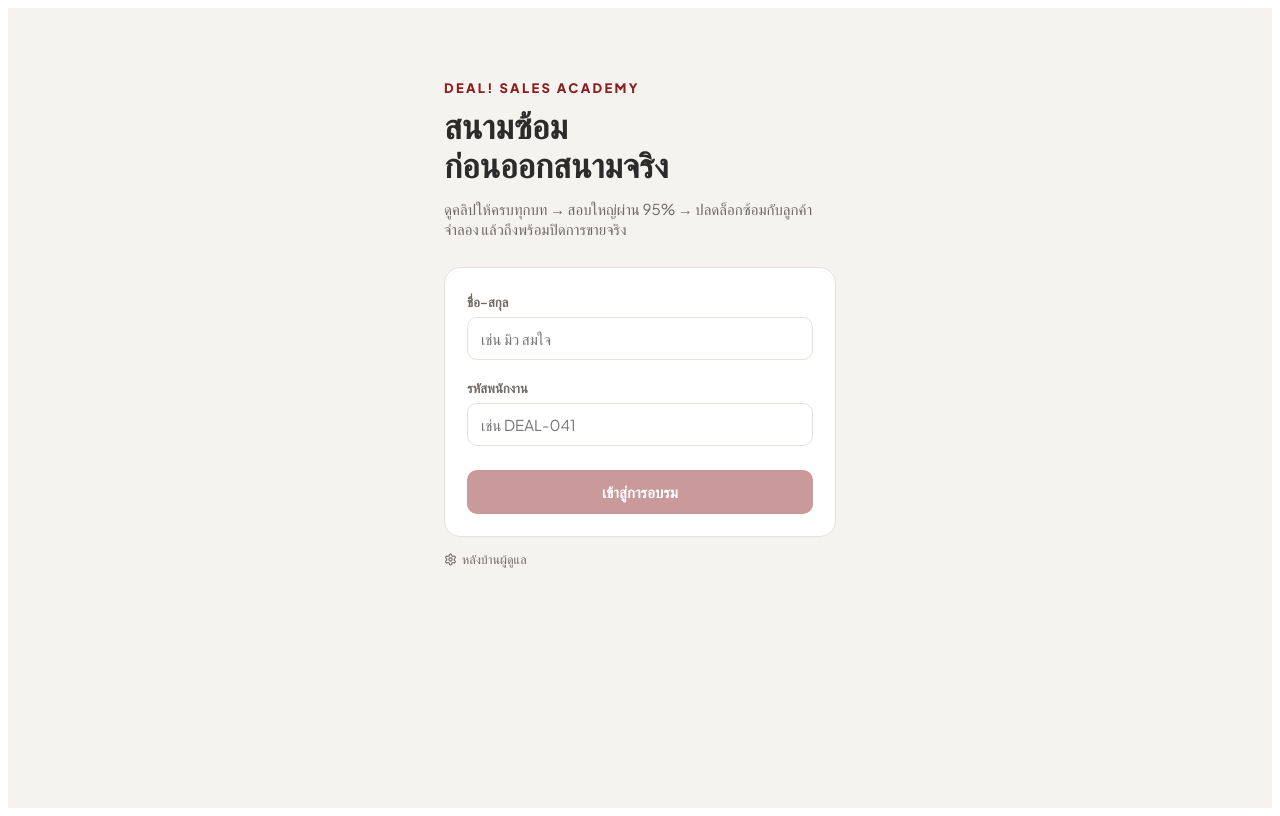
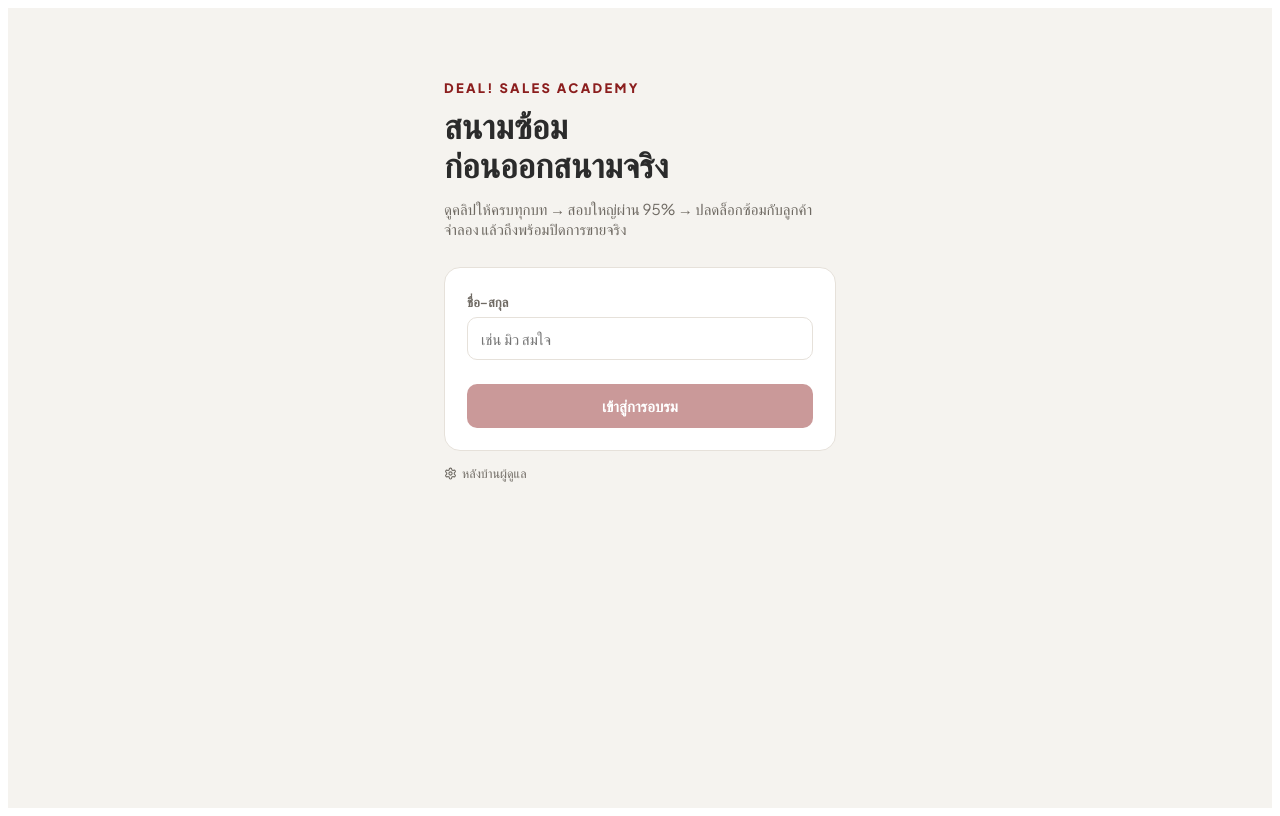
Before and after one commit to organization-Deal/trainingdealmaker, a React (Vite) app: page / in a window 1280 px wide. Built offline with nearby package versions, Linux system fonts and the light colour scheme; a web font is replaced by a local one.

Commit message:
Update App.jsx

```diff
--- a/src/App.jsx
+++ b/src/App.jsx
@@ -57,7 +57,7 @@ function YouTubePlayer({ videoId, onTime, onMeta, onEnd }) {
 
 export default function App() {
   const [user, setUser] = useState(loadUser());
-  const [progress, setProgress] = useState(() => { const u = loadUser(); return u ? loadProgress(u.empId) : {}; });
+  const [progress, setProgress] = useState(() => { const u = loadUser(); return u ? loadProgress(u.name) : {}; });
   const [screen, setScreen] = useState(loadUser() ? "dashboard" : "login");
   const [activeLesson, setActiveLesson] = useState(null);
 
@@ -72,15 +72,15 @@ export default function App() {
 
   const update = (lessonId, patch) => {
     const next = { ...progress, [lessonId]: { ...(progress[lessonId] || {}), ...patch } };
-    setProgress(next); if (user) saveProgress(user.empId, next);
+    setProgress(next); if (user) saveProgress(user.name, next);
   };
   const setFinal = (passed) => {
     const next = { ...progress, __final: { passed } };
-    setProgress(next); if (user) saveProgress(user.empId, next);
+    setProgress(next); if (user) saveProgress(user.name, next);
   };
-  const login = (name, empId) => {
-    const u = { name: name.trim(), empId: empId.trim() };
-    setUser(u); saveUser(u); setProgress(loadProgress(u.empId)); setScreen("dashboard");
+  const login = (name) => {
+    const u = { name: name.trim() };
+    setUser(u); saveUser(u); setProgress(loadProgress(u.name)); setScreen("dashboard");
   };
   const logout = () => { clearUser(); setUser(null); setProgress({}); setScreen("login"); };
 
@@ -140,8 +140,8 @@ export default function App() {
 
 /* ---------------- LOGIN ---------------- */
 function Login({ onLogin }) {
-  const [name, setName] = useState(""); const [emp, setEmp] = useState("");
-  const ready = name.trim() && emp.trim();
+  const [name, setName] = useState("");
+  const ready = name.trim();
   return (
     <div style={{ maxWidth: 440, margin: "0 auto", padding: "72px 24px" }}>
       <div style={{ fontWeight: 800, letterSpacing: "0.18em", fontSize: 13, color: BRAND.red }}>DEAL! SALES ACADEMY</div>
@@ -149,10 +149,8 @@ function Login({ onLogin }) {
       <p style={{ color: BRAND.sub, fontSize: 15, marginBottom: 28 }}>ดูคลิปให้ครบทุกบท → สอบใหญ่ผ่าน 95% → ปลดล็อกซ้อมกับลูกค้าจำลอง แล้วถึงพร้อมปิดการขายจริง</p>
       <div style={{ background: BRAND.card, border: `1px solid ${BRAND.line}`, borderRadius: 16, padding: 22 }}>
         <label style={lbl}>ชื่อ–สกุล</label>
-        <input className="f" style={inp} value={name} onChange={(e) => setName(e.target.value)} placeholder="เช่น มิว สมใจ" />
-        <label style={lbl}>รหัสพนักงาน</label>
-        <input className="f" style={inp} value={emp} onChange={(e) => setEmp(e.target.value)} placeholder="เช่น DEAL-041" />
-        <button className="f" onClick={() => ready && onLogin(name, emp)} disabled={!ready}
+        <input className="f" style={inp} value={name} onChange={(e) => setName(e.target.value)} onKeyDown={(e) => e.key === "Enter" && ready && onLogin(name)} placeholder="เช่น มิว สมใจ" />
+        <button className="f" onClick={() => ready && onLogin(name)} disabled={!ready}
           style={{ ...btnP, width: "100%", marginTop: 8, opacity: ready ? 1 : 0.45, cursor: ready ? "pointer" : "not-allowed" }}>เข้าสู่การอบรม</button>
       </div>
       <a href="#admin" style={{ display: "inline-flex", alignItems: "center", gap: 5, color: BRAND.sub, fontSize: 12.5, textDecoration: "none", marginTop: 14 }}>
@@ -170,8 +168,7 @@ function Sidebar({ user, lessons, progress, watchedCount, total, allWatched, fin
   return (
     <aside className="side">
       <div style={{ fontWeight: 800, letterSpacing: "0.14em", fontSize: 11, color: BRAND.red }}>DEAL! SALES ACADEMY</div>
-      <div style={{ fontSize: 16, fontWeight: 700, marginTop: 6 }}>{user.name}</div>
-      <div style={{ fontSize: 12, color: BRAND.sub, marginBottom: 16 }}>รหัส {user.empId}</div>
+      <div style={{ fontSize: 16, fontWeight: 700, margin: "6px 0 16px" }}>{user.name}</div>
 
       <div style={{ fontSize: 12, color: BRAND.sub, marginBottom: 6 }}>ดูแล้ว {watchedCount}/{total} บท{finalPassed ? " · สอบผ่าน ✓" : ""}</div>
       <div style={{ height: 7, background: BRAND.line, borderRadius: 999, marginBottom: 18 }}>
```
